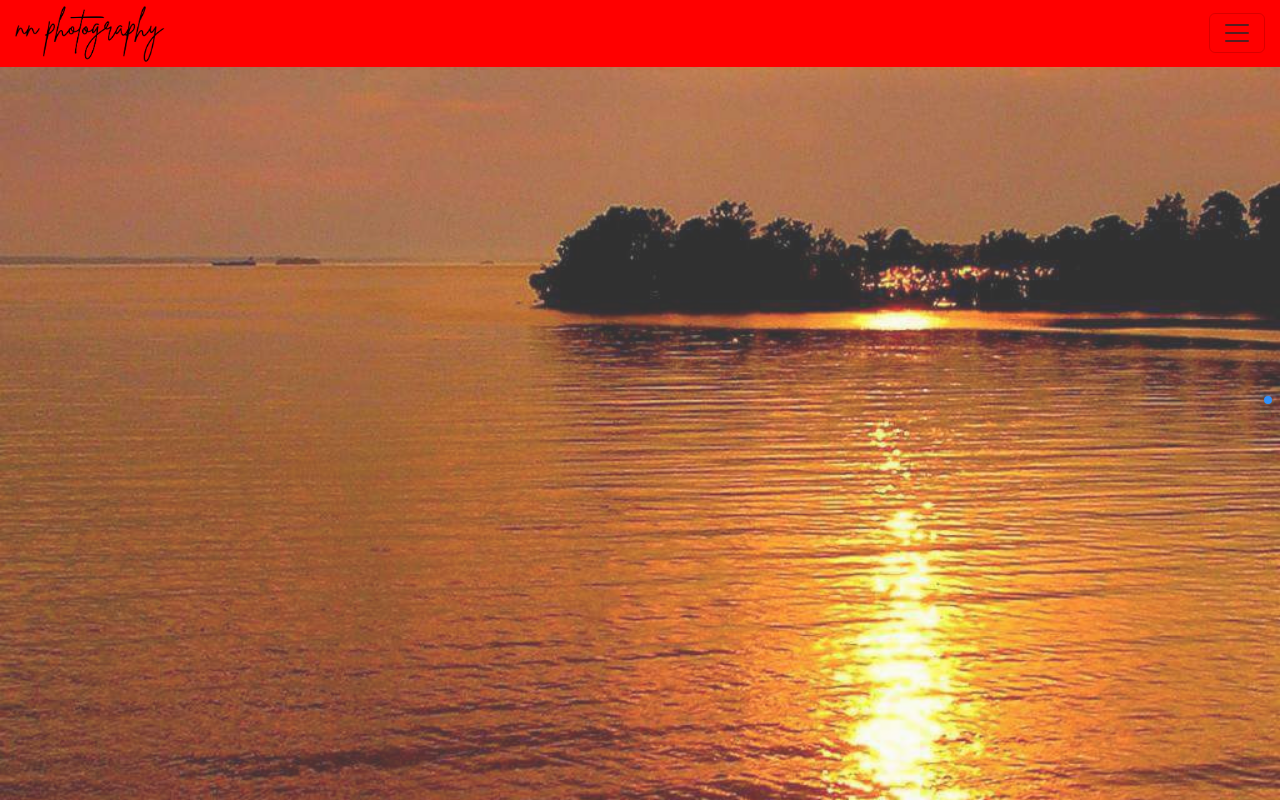
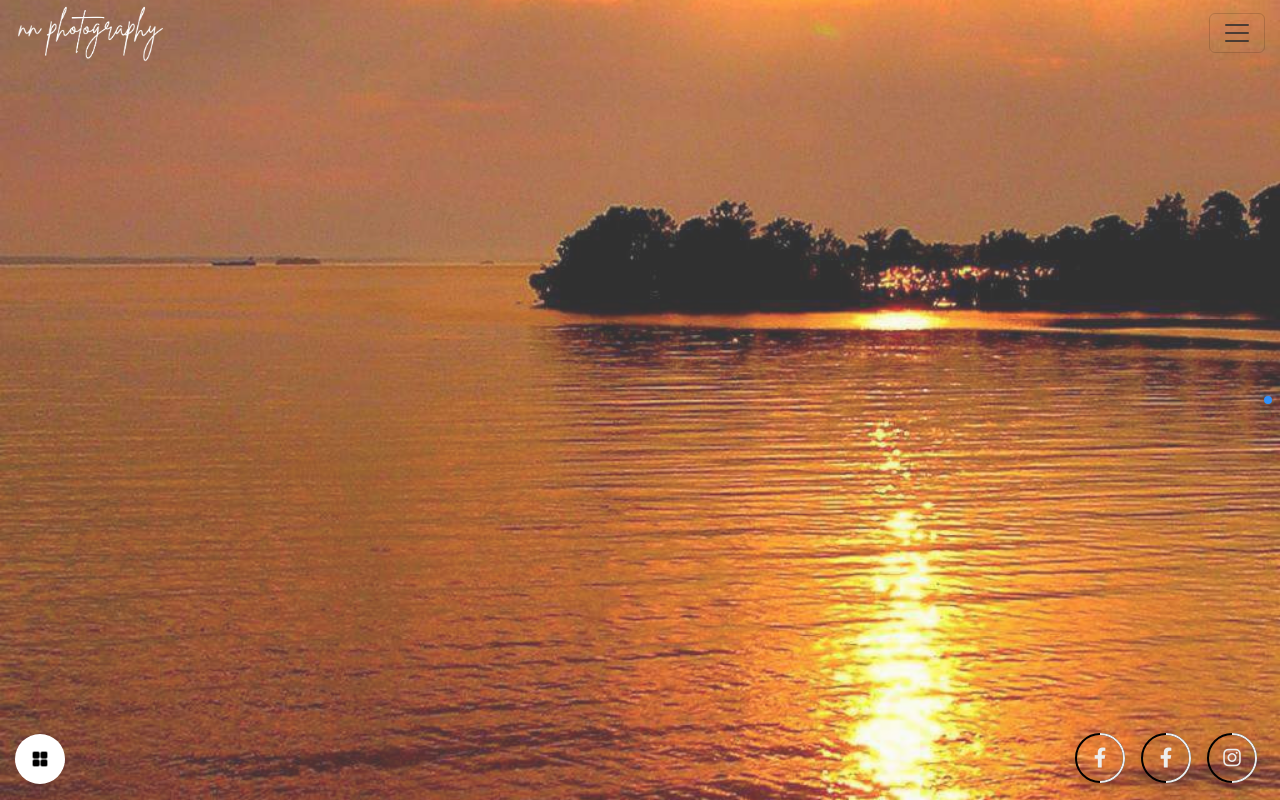
Before and after one commit to nagpalnitesh/nnphotography, a React (Create React App) app: page / in a window 1280 px wide. Built offline with nearby package versions, Linux system fonts and the light colour scheme.

Commit message:
footer_ready

```diff
--- a/src/components/Navbar.jsx
+++ b/src/components/Navbar.jsx
@@ -1,6 +1,6 @@
 import React from "react";
 
-import Logo from "../assets/Photography_Logo_crop.png";
+import Logo from "../assets/Photography_Logo_W_crop.png";
 
 const Navbar = () => {
   return (
--- a/src/index.css
+++ b/src/index.css
@@ -59,7 +59,7 @@ body {
 }
 
 .navbar {
-  background-color: red;
+  /* background-color: red; */
   padding: 0 15px;
 }
 
@@ -75,6 +75,86 @@ body {
 
 .logo-navbar {
   width: 150px;
+}
+
+.home-footer {
+  position: absolute;
+  bottom: 2%;
+  padding: 0 15px;
+  width: 100%;
+}
+.circle-border {
+  position: relative;
+}
+
+.circle-border-img {
+  background-color: white;
+  padding: 10px;
+  border-radius: 50%;
+  width: 50px;
+  height: 50px;
+}
+
+.gallery-grid {
+  width: 20px;
+  height: 20px;
+  margin: 15%;
+}
+
+.gallery-text {
+  background-color: rgba(0, 0, 0, 0.384);
+  position: absolute;
+  bottom: 0%;
+  padding: 13px 30px 13px 60px;
+  /* width: fit-content; */
+  border-radius: 5em;
+  /* margin: -1px -10px; */
+  /* z-index: -1; */
+  display: none;
+  /* text-align: center; */
+  z-index: -1;
+  color: var(--whiteColor);
+  font-weight: 700;
+  text-transform: uppercase;
+}
+
+.gallery-text p {
+  background-color: purple;
+}
+
+.circle-border-img:hover .gallery-grid {
+  /* transform: rotate(90deg); */
+  animation: rotateGrid 100ms linear forwards;
+}
+.circle-border-img:hover .gallery-text {
+  /* transform: rotate(90deg); */
+  display: block;
+  animation: textDisplay ease-in-out 100ms forwards;
+}
+
+@keyframes textDisplay {
+  0% {
+    opacity: 0;
+    transform: translateX(0%);
+  }
+  99% {
+    opacity: 1;
+  }
+  100% {
+    transform: translateX(0%);
+  }
+}
+
+@keyframes rotateGrid {
+  0% {
+    transform: rotate(0deg);
+  }
+  50% {
+    transform: rotate(45deg);
+  }
+  100% {
+    transform: rotate(90deg);
+  }
 }
 
 .home-slider {
@@ -199,3 +279,113 @@ body {
   color: #fff;
   background: #007aff;
 }
+
+/* Social Icons */
+
+.social-icons {
+  display: inline-flex;
+  position: absolute;
+  bottom: 2%;
+  right: 15px;
+}
+
+.pie-wrapper {
+  height: 50px;
+  width: 50px;
+  float: left;
+  position: relative;
+}
+.pie-wrapper:nth-child(3n + 1) {
+  clear: both;
+}
+.pie-wrapper .pie {
+  height: 100%;
+  width: 100%;
+  clip: rect(0, 50px, 50px, 0);
+  left: 0;
+  position: absolute;
+  top: 0;
+}
+.pie-wrapper .pie .half-circle {
+  height: 100%;
+  width: 100%;
+  border: 0.15em solid #3498db;
+  border-radius: 50%;
+  clip: rect(0, 25px, 50px, 0);
+  left: 0;
+  position: absolute;
+  top: 0;
+}
+.pie-wrapper .label {
+  /* background: #34495e; */
+  border-radius: 50%;
+  bottom: 0;
+  /* color: #ecf0f1; */
+  cursor: default;
+  display: block;
+  /* font-size: 0.25esm; */
+  left: 0;
+  /* line-height: 2.8esm; */
+  position: absolute;
+  right: 0;
+  /* text-align: center; */
+  top: 0;
+  z-index: -1;
+}
+.pie-wrapper .label .smaller {
+  color: #bdc3c7;
+  /* font-size: 0.45em; */
+  /* padding-bottom: 20px; */
+  vertical-align: super;
+}
+.pie-wrapper .shadow {
+  height: 100%;
+  width: 100%;
+  border: 0.15em solid black;
+  border-radius: 50%;
+}
+.pie-wrapper.style-2 .label {
+  color: #7f8c8d;
+}
+.pie-wrapper.style-2 .label .smaller {
+  color: #bdc3c7;
+}
+.pie-wrapper.progress-45 .pie .half-circle {
+  border-color: var(--whiteColor);
+}
+.pie-wrapper.progress-45 .pie .left-side {
+  transform: rotate(180deg);
+}
+.pie-wrapper.progress-45:hover .pie .left-side {
+  animation: rotateProgress 250ms linear forwards;
+}
+.pie-wrapper.progress-45 .pie .right-side {
+  display: none;
+}
+
+@keyframes rotateProgress {
+  0% {
+    transform: rotate(180deg);
+  }
+  50% {
+    transform: rotate(270deg);
+  }
+  100% {
+    transform: rotate(360deg);
+  }
+}
+
+.social-icon-img {
+  /* width: 30px;
+  height: 30px; */
+  font-size: 20px;
+  color: var(--whiteColor);
+}
+
+.fa-facebook-f {
+  margin: 30% 37.5%;
+}
+
+.fa-instagram {
+  margin: 30% 32.5%;
+}
--- a/src/screens/Home.jsx
+++ b/src/screens/Home.jsx
@@ -1,6 +1,8 @@
 import React from "react";
 import Navbar from "../components/Navbar";
 import Slider from "../components/Slider";
+
+import GridIcon from "../assets/icons/grid-90.png";
 
 const Home = () => {
   return (
@@ -9,10 +11,76 @@ const Home = () => {
       <div className="overlay"></div>
       <div className="banner">
         <div className="video">
+          {/* <Slider /> */}
           <Slider />
         </div>
       </div>
-      {/* <Slider /> */}
+      {/* footer Buttons */}
+      <div className="home-footer">
+        <div className="circle-border">
+          <div className="circle-border-img">
+            <img src={GridIcon} alt="view gallery" className="gallery-grid" />
+            <div className="gallery-text">View Gallery</div>
+          </div>
+          {/* textarea */}
+          {/* <i className="fa-solid fa-grip gallery-grid"></i> */}
+        </div>
+        <div className="social-icons">
+          {/* <div className="circle-border mx-2">
+            <div className="circle-border-img">
+              <img src={GridIcon} alt="view gallery" className="gallery-grid" />
+            </div>
+          </div> */}
+          {/* Facebook */}
+          <div className="pie-wrapper progress-45 style-2 mx-2">
+            <span className="label">
+              {/* <img
+                src={GridIcon}
+                alt="view gallery"
+                className="social-icon-img"
+              /> */}
+              <i class="fa-brands fa-facebook-f social-icon-img"></i>
+            </span>
+            <div className="pie">
+              <div className="left-side half-circle"></div>
+              <div className="right-side half-circle"></div>
+            </div>
+            <div className="shadow"></div>
+          </div>
+          {/* Youpic */}
+          <div className="pie-wrapper progress-45 style-2 mx-2">
+            <span className="label">
+              {/* <img
+                src={GridIcon}
+                alt="view gallery"
+                className="social-icon-img"
+              /> */}
+              <i class="fa-brands fa-facebook-f social-icon-img"></i>
+            </span>
+            <div className="pie">
+              <div className="left-side half-circle"></div>
+              <div className="right-side half-circle"></div>
+            </div>
+            <div className="shadow"></div>
+          </div>
+          {/* Instagram */}
+          <div className="pie-wrapper progress-45 style-2 mx-2">
+            <span className="label">
+              {/* <img
+                src={GridIcon}
+                alt="view gallery"
+                className="social-icon-img"
+              /> */}
+              <i class="fa-brands fa-instagram social-icon-img"></i>
+            </span>
+            <div className="pie">
+              <div className="left-side half-circle"></div>
+              <div className="right-side half-circle"></div>
+            </div>
+            <div className="shadow"></div>
+          </div>
+        </div>
+      </div>
     </div>
   );
 };
```
Also changed, not shown: src/assets/Photography_Logo_W_crop.png (added), src/assets/icons/grid-90.png (added).
